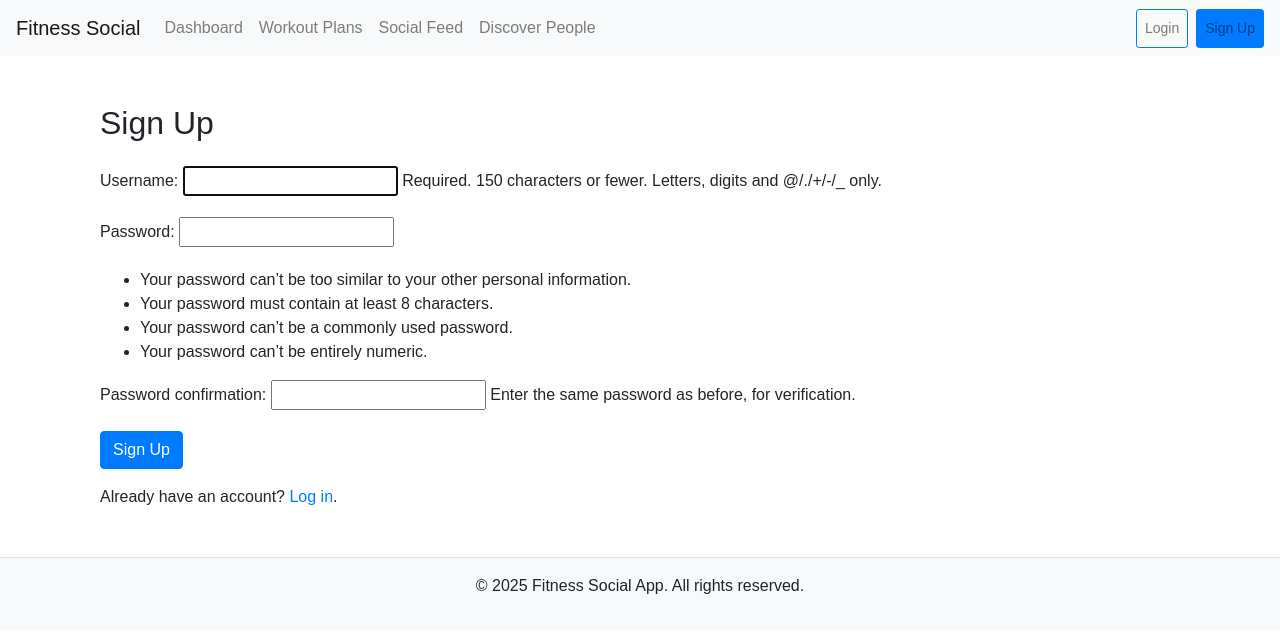
After one commit to Piunam/Fitness_app, a Django app: page /signup/ in a window 1280 px wide. The commit adds this page. Shown: the top 633 px of the page. Run offline with Django 5.2, Linux system fonts and the light colour scheme; some libraries are stand-ins or nearby versions.

Commit message:
Logout page, sign up page added

```diff
--- a/fitness_social_app/core/urls.py
+++ b/fitness_social_app/core/urls.py
@@ -1,5 +1,6 @@
 from django.urls import path
 from . import views
+from django.contrib.auth import views as auth_views
 
 urlpatterns = [
     path('', views.dashboard, name='dashboard'),
@@ -16,4 +17,7 @@ urlpatterns = [
     path('profile/<str:username>/', views.user_profile, name='user_profile'),
     path('profile/<str:username>/follow/', views.follow_user, name='follow_user'),
     path('discover/', views.discover_users, name='discover_users'),
+
+    path('signup/', views.signup, name='signup'),
+    path('logout/', auth_views.LogoutView.as_view(template_name='registration/logout.html'), name='logout'),
 ]
--- a/fitness_social_app/core/views.py
+++ b/fitness_social_app/core/views.py
@@ -8,6 +8,21 @@ from django.db.models import Q
 from django.db.models import Count, Sum
 from django.utils import timezone
 import datetime
+from django.contrib.auth.forms import UserCreationForm
+
+
+def signup(request):
+    if request.method == 'POST':
+        form = UserCreationForm(request.POST)
+        if form.is_valid():
+            form.save()
+            messages.success(request, 'Your account has been created! You can now log in.')
+            return redirect('login')  # Redirect to the login page after successful sign-up
+    else:
+        form = UserCreationForm()
+    return render(request, 'registration/signup.html', {'form': form})
+
+
 
 @login_required
 def dashboard(request):
--- a/fitness_social_app/fitness_social_app/settings.py
+++ b/fitness_social_app/fitness_social_app/settings.py
@@ -133,6 +133,10 @@ LOGIN_REDIRECT_URL = '/'
 # Redirect after logout
 LOGOUT_REDIRECT_URL = '/'
 
+# Redirect after logout
+# LOGOUT_REDIRECT_URL = '/dashboard/'  # Redirect to the dashboard or homepage
+
+
 
 # Media files (Uploaded files)
 MEDIA_URL = '/media/'
--- a/fitness_social_app/templates/base.html
+++ b/fitness_social_app/templates/base.html
@@ -26,10 +26,13 @@
             <div class="navbar-nav ml-auto">
                 {% if user.is_authenticated %}
                     <span class="navbar-text mr-3">Hello, {{ user.username }}!</span>
-                    <a class="nav-item nav-link btn btn-outline-danger btn-sm" href="{% url 'logout' %}">Logout</a>
+                    <form action="{% url 'logout' %}" method="post" style="display: inline;">
+                        {% csrf_token %}
+                        <button type="submit" class="btn btn-outline-danger btn-sm">Logout</button>
+                    </form>
                 {% else %}
                     <a class="nav-item nav-link btn btn-outline-primary btn-sm mr-2" href="{% url 'login' %}">Login</a>
-                    <a class="nav-item nav-link btn btn-primary btn-sm" href="#">Sign Up</a> <!-- Add signup URL here -->
+                    <a class="nav-item nav-link btn btn-primary btn-sm" href="{% url 'signup' %}">Sign Up</a>
                 {% endif %}
             </div>
         </div>
--- /dev/null
+++ b/fitness_social_app/templates/registration/signup.html
@@ -0,0 +1,15 @@
+{% extends "base.html" %}
+
+{% block content %}
+<div class="container mt-5">
+    <h2>Sign Up</h2>
+    <form method="post" class="mt-4">
+        {% csrf_token %}
+        {{ form.as_p }}
+        <button type="submit" class="btn btn-primary">Sign Up</button>
+    </form>
+    <p class="mt-3">
+        Already have an account? <a href="{% url 'login' %}">Log in</a>.
+    </p>
+</div>
+{% endblock %}
```
Also changed, not shown: fitness_social_app/core/models.py (+10 -0 lines), fitness_social_app/templates/registration/logout.html (added, +12 -0 lines), fitness_social_app/db.sqlite3.
